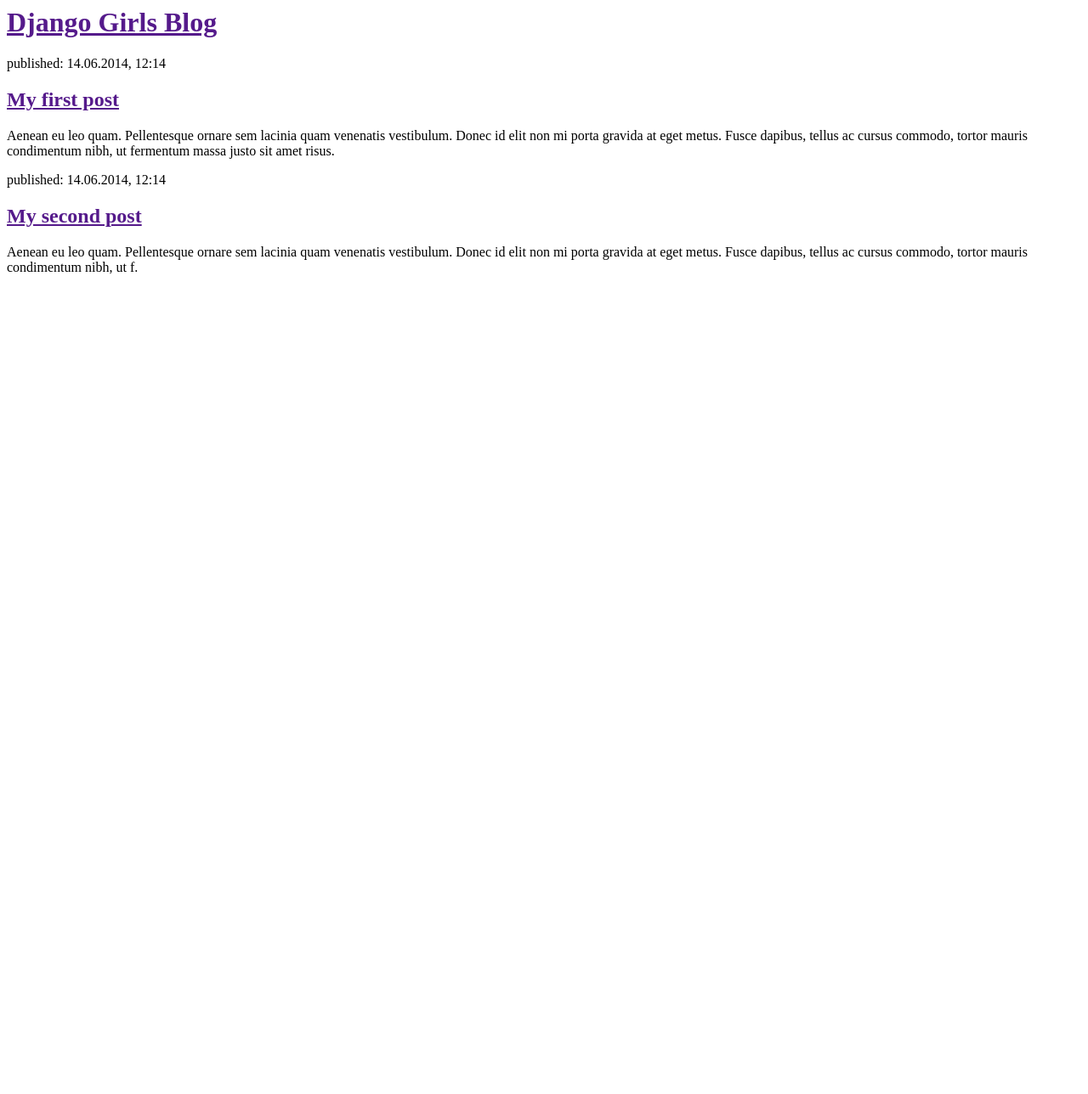
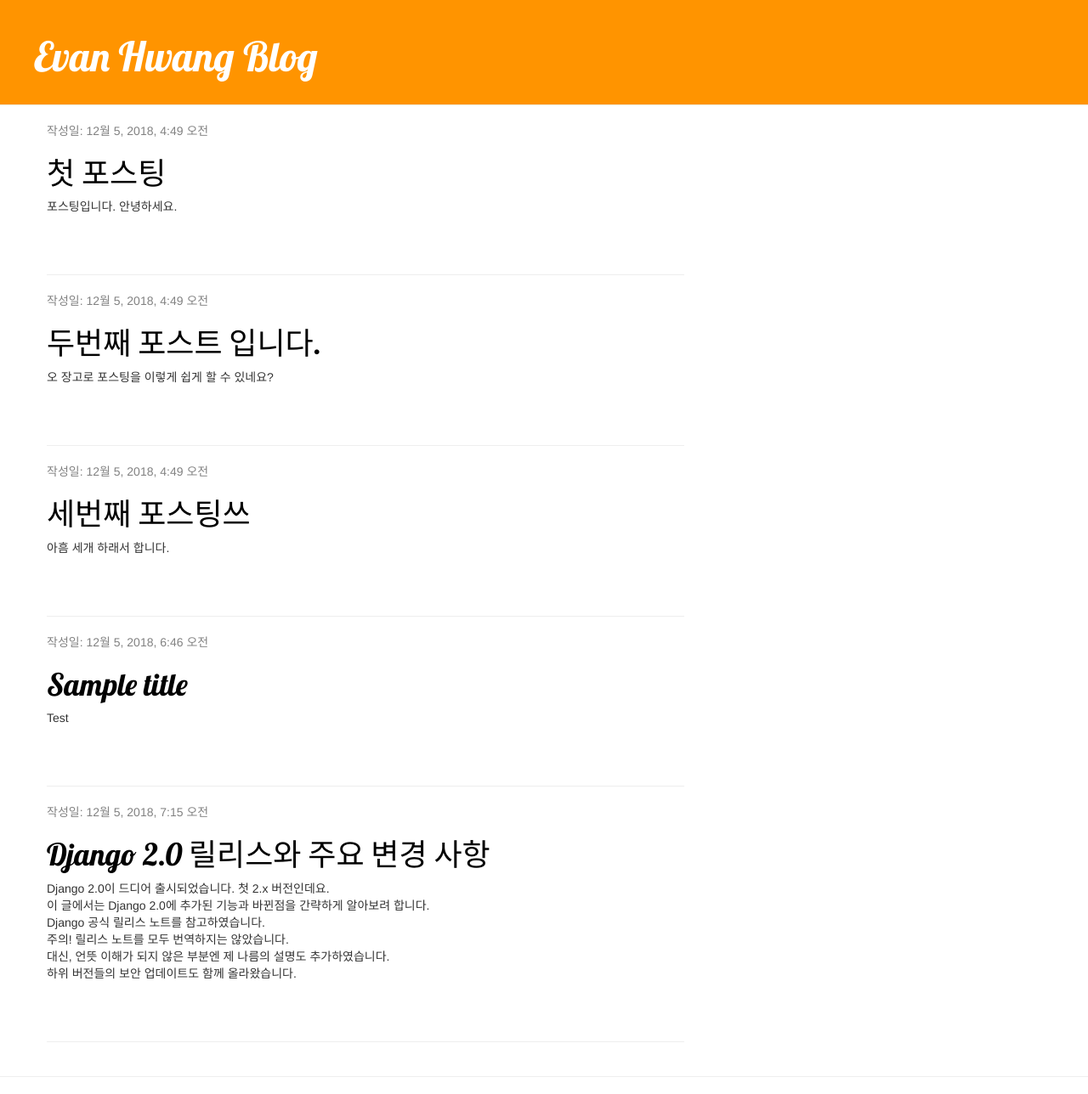
Before and after one commit to id1992/django-blog, a Django app: page / in a window 1280 px wide. Shown: the whole page at 85% size. Before the commit the page ends 323 px from the top, so only its background shows below. Run offline with Django 3.2, Linux system fonts and the light colour scheme; data comes from the database, SQL or seed files in the repository; both versions use the stored data as it was after the commit; some libraries are stand-ins or nearby versions.

Commit message:
django template css 적용

```diff
--- /dev/null
+++ b/blog/static/blog/blog.css
@@ -0,0 +1,46 @@
+.page-header {
+    background-color: #ff9400;
+    margin-top: 0;
+    padding: 20px 20px 20px 40px;
+}
+
+.page-header h1, .page-header h1 a, .page-header h1 a:visited, .page-header h1 a:active {
+    color: #ffffff;
+    font-size: 36pt;
+    text-decoration: none;
+}
+
+.content {
+    margin-left: 40px;
+}
+
+h1, h2, h3, h4 {
+    font-family: 'Lobster', cursive;
+}
+
+.date {
+    color: #828282;
+}
+
+.save {
+    float: right;
+}
+
+.post-form textarea, .post-form input {
+    width: 100%;
+}
+
+.top-menu, .top-menu:hover, .top-menu:visited {
+    color: #ffffff;
+    float: right;
+    font-size: 26pt;
+    margin-right: 20px;
+}
+
+.post {
+    margin-bottom: 70px;
+}
+
+.post h1 a, .post h1 a:visited {
+    color: #000000;
+}
--- a/blog/templates/blog/post_list.html
+++ b/blog/templates/blog/post_list.html
@@ -1,22 +1,34 @@
+{% load staticfiles %}
+
 <html>
     <head>
+        <meta charset="utf-8" />
         <title>Django Girls blog</title>
+        <link rel="stylesheet" href="//maxcdn.bootstrapcdn.com/bootstrap/3.2.0/css/bootstrap.min.css">
+        <link rel="stylesheet" href="//maxcdn.bootstrapcdn.com/bootstrap/3.2.0/css/bootstrap-theme.min.css">
+        <link href="//fonts.googleapis.com/css?family=Lobster&subset=latin,latin-ext" rel="stylesheet" type="text/css">
+        <link rel="stylesheet" href="{% static 'blog/blog.css' %}" />
     </head>
     <body>
-        <div>
-            <h1><a href="">Django Girls Blog</a></h1>
+        <div class="page-header">
+            <h1><a href="/">Evan Hwang Blog</a></h1>
         </div>
-
-        <div>
-            <p>published: 14.06.2014, 12:14</p>
-            <h2><a href="">My first post</a></h2>
-            <p>Aenean eu leo quam. Pellentesque ornare sem lacinia quam venenatis vestibulum. Donec id elit non mi porta gravida at eget metus. Fusce dapibus, tellus ac cursus commodo, tortor mauris condimentum nibh, ut fermentum massa justo sit amet risus.</p>
+        <div class="content container">
+            <div class="row">
+                <div class="col-md-8">
+                    {% for post in post_list %}
+                        <div class="post">
+                            <div class="date">
+                                <p>작성일: {{ post.published_date }}</p>
+                            </div>
+                            <h1><a href="">{{ post.title }}</a></h1>
+                            <p>{{ post.text|linebreaksbr }}</p>
+                        </div>
+                        <hr/>
+                    {% endfor %}
+                </div>
+            </div>
         </div>
-
-        <div>
-            <p>published: 14.06.2014, 12:14</p>
-            <h2><a href="">My second post</a></h2>
-            <p>Aenean eu leo quam. Pellentesque ornare sem lacinia quam venenatis vestibulum. Donec id elit non mi porta gravida at eget metus. Fusce dapibus, tellus ac cursus commodo, tortor mauris condimentum nibh, ut f.</p>
-        </div>
+        <hr/>
     </body>
 </html>
--- a/blog/views.py
+++ b/blog/views.py
@@ -1,6 +1,13 @@
 from django.shortcuts import render
+from django.utils import timezone
+from .models import Post
 
 # render는 파이썬 단에서 지원해주는 시스템
 # 리스트 명명법 - model name + _list
 def post_list(request):
-    return render(request, 'blog/post_list.html')
+    qs = Post.objects.all()
+    qs = qs.filter(published_date__lte=timezone.now())
+    qs = qs.order_by('published_date')
+    return render(request, 'blog/post_list.html', {
+        'post_list': qs
+    })
```
Also changed, not shown: db.sqlite3.
